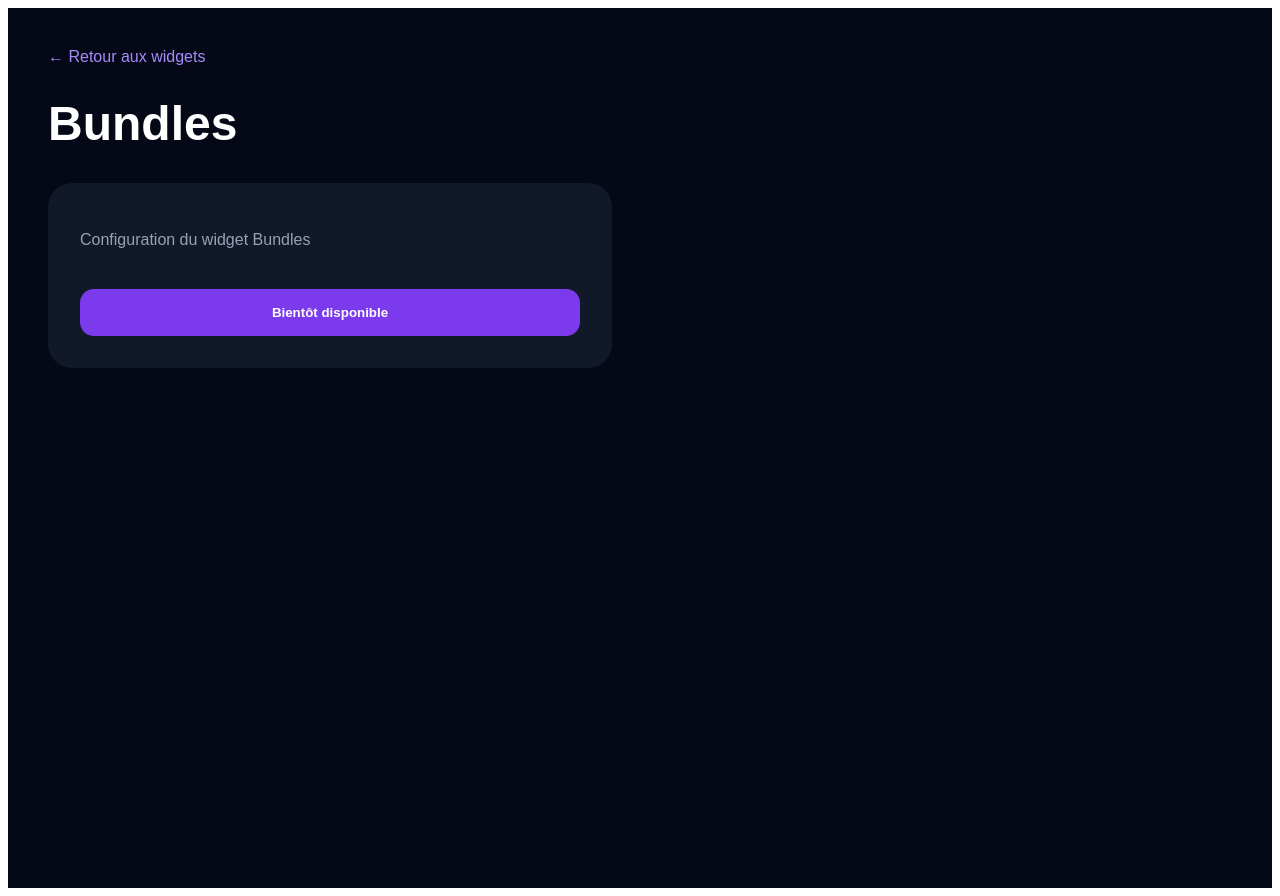
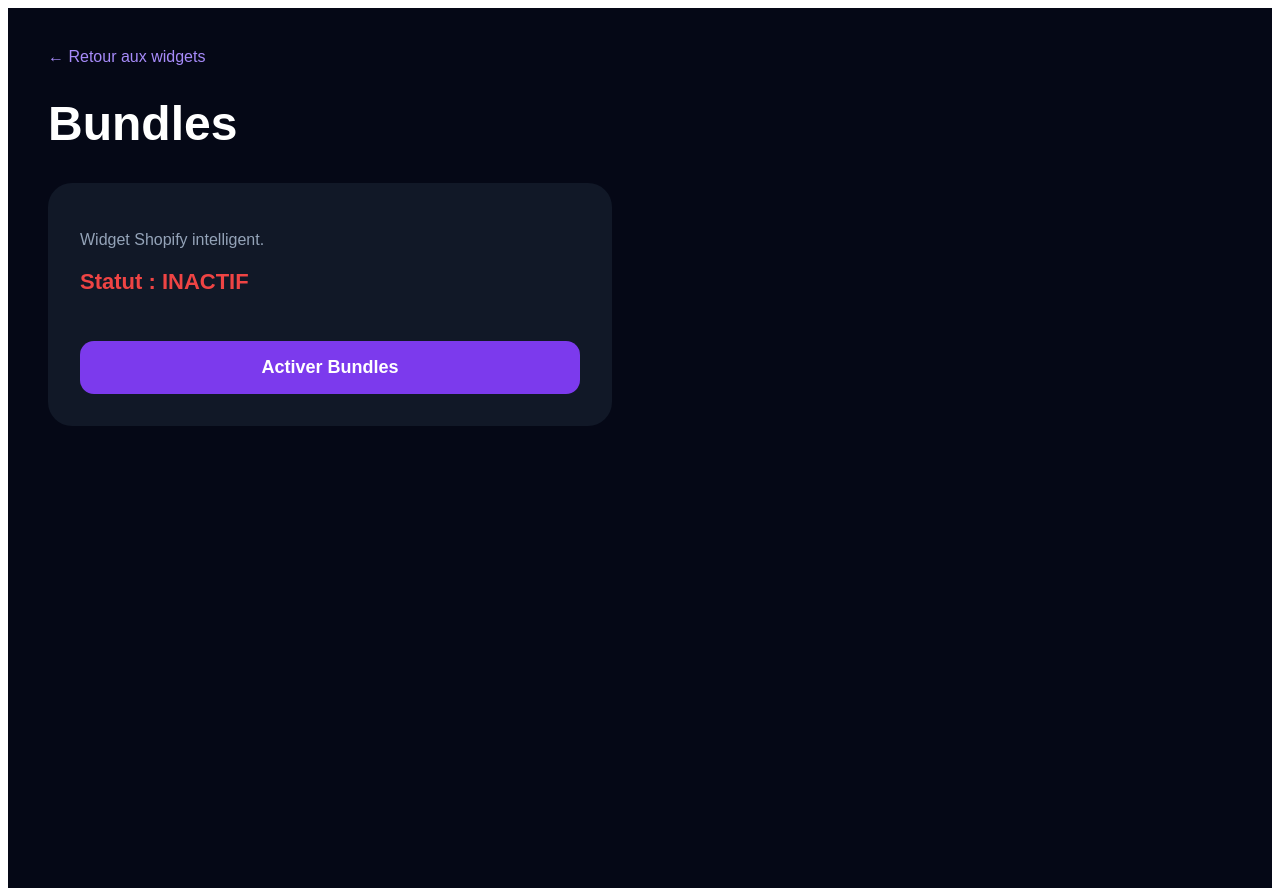
Before and after one commit to Amba91/Boost-App, a Next.js app: page /widgets/bundles in a window 1280 px wide. Built offline with nearby package versions, Linux system fonts and the light colour scheme; no server answers; the database is empty.

Commit message:
Connect bundles to database

```diff
--- a/app/widgets/bundles/page.tsx
+++ b/app/widgets/bundles/page.tsx
@@ -1,8 +1,53 @@
 "use client"
 
+import { useEffect, useState } from "react"
 import Link from "next/link"
 
 export default function BundlesPage() {
+  const [active, setActive] = useState(false)
+  const [loading, setLoading] = useState(true)
+
+  async function loadWidget() {
+    try {
+      const res = await fetch("/api/widgets/bundles")
+      const data = await res.json()
+
+      setActive(data.active)
+    } catch (error) {
+      console.error(error)
+    } finally {
+      setLoading(false)
+    }
+  }
+
+  async function toggleWidget() {
+    try {
+      setLoading(true)
+
+      const newState = !active
+
+      await fetch("/api/widgets/bundles", {
+        method: "POST",
+        headers: {
+          "Content-Type": "application/json",
+        },
+        body: JSON.stringify({
+          active: newState,
+        }),
+      })
+
+      setActive(newState)
+    } catch (error) {
+      console.error(error)
+    } finally {
+      setLoading(false)
+    }
+  }
+
+  useEffect(() => {
+    loadWidget()
+  }, [])
+
   return (
     <main
       style={{
@@ -42,22 +87,41 @@
         }}
       >
         <p style={{ color: "#94a3b8" }}>
-          Configuration du widget Bundles
+          Widget Shopify intelligent.
+        </p>
+
+        <p
+          style={{
+            marginTop: "20px",
+            fontSize: "22px",
+            fontWeight: "bold",
+            color: active ? "#22c55e" : "#ef4444",
+          }}
+        >
+          Statut : {active ? "ACTIF" : "INACTIF"}
         </p>
 
         <button
+          onClick={toggleWidget}
+          disabled={loading}
           style={{
             width: "100%",
             marginTop: "24px",
-            background: "#7c3aed",
+            background: active ? "#dc2626" : "#7c3aed",
             color: "white",
             border: "none",
             padding: "16px",
             borderRadius: "14px",
             fontWeight: "bold",
+            cursor: "pointer",
+            fontSize: "18px",
           }}
         >
-          Bientôt disponible
+          {loading
+            ? "Chargement..."
+            : active
+            ? "Désactiver Bundles"
+            : "Activer Bundles"}
         </button>
       </div>
     </main>
```
